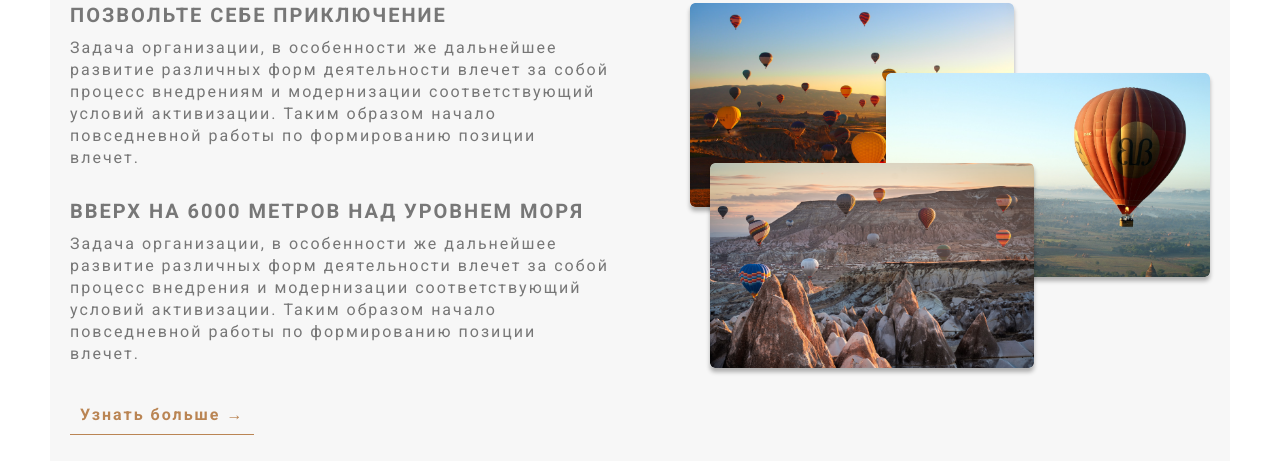
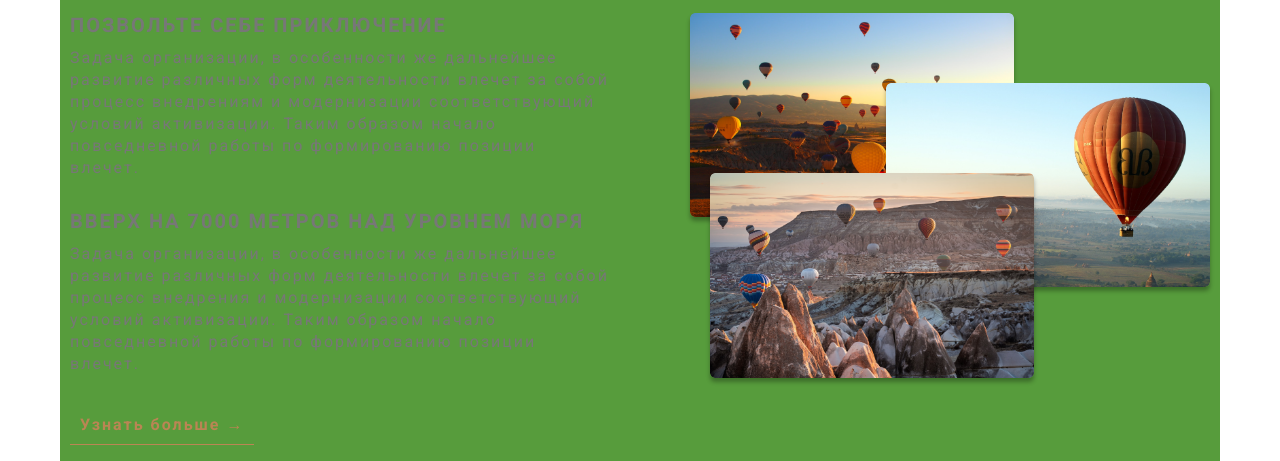
Before and after one commit to gorick231/ballons2, a plain HTML site: page index.html in a window 1280 px wide. Shown: the part 1000-1461 px from the top of the page. Drawn offline with nearby package versions, Linux system fonts and the light colour scheme; files that its build step writes are made by us from their sources; files whose address does not match are found by name.

Commit message:
add index.html

```diff
--- a/index.html
+++ b/index.html
@@ -44,6 +44,7 @@
             </ul>
          </nav>
       </div>
+
       <!-- Header -->
       <header class="header">
          <!-- Логотип -->
@@ -80,7 +81,7 @@
                      различных форм деятельности влечет за собой процесс внедрениям и модернизации соответствующий
                      условий активизации. Таким образом начало повседневной работы по формированию позиции влечет.</p>
 
-                  <h3 class="title-third margin-bottom-10px">ВВЕРХ НА 6000 МЕТРОВ НАД УРОВНЕМ МОРЯ</h3>
+                  <h3 class="title-third margin-bottom-10px">ВВЕРХ НА 7000 МЕТРОВ НАД УРОВНЕМ МОРЯ</h3>
                   <p class="paragraph margin-bottom-30px">Задача организации, в особенности же дальнейшее развитие
                      различных форм деятельности влечет за собой процесс внедрения и модернизации соответствующий
                      условий активизации. Таким образом начало повседневной работы по формированию позиции влечет.</p>
--- a/sass/base/_base.sass
+++ b/sass/base/_base.sass
@@ -15,10 +15,10 @@ html
       font-size: 75%
 
 body
-   padding: 5rem
+   padding: 6rem
    background-color: white
 
 .container
-   background-color: #F7F7F7
+   background-color: #579c3c
    position: relative
    z-index: 0 //без этого z-index не будет работать анимация на сайте!!!
```
Also changed, not shown: text.txt (deleted).
